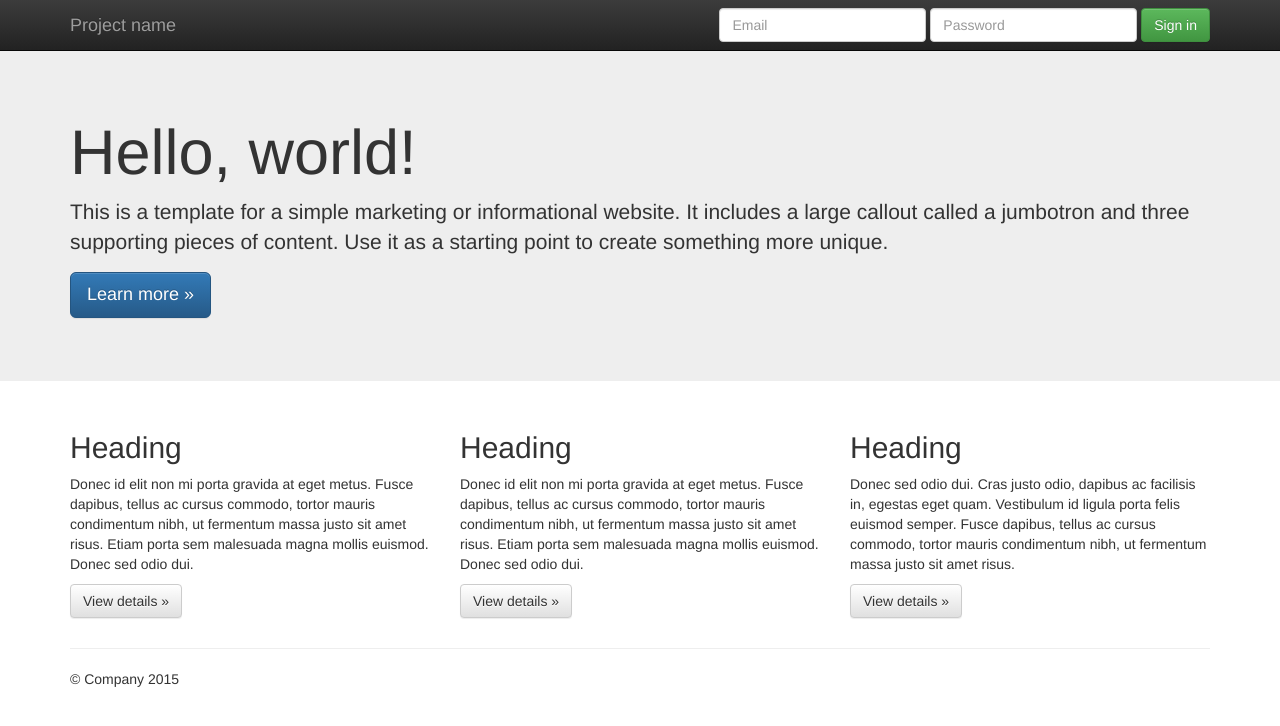
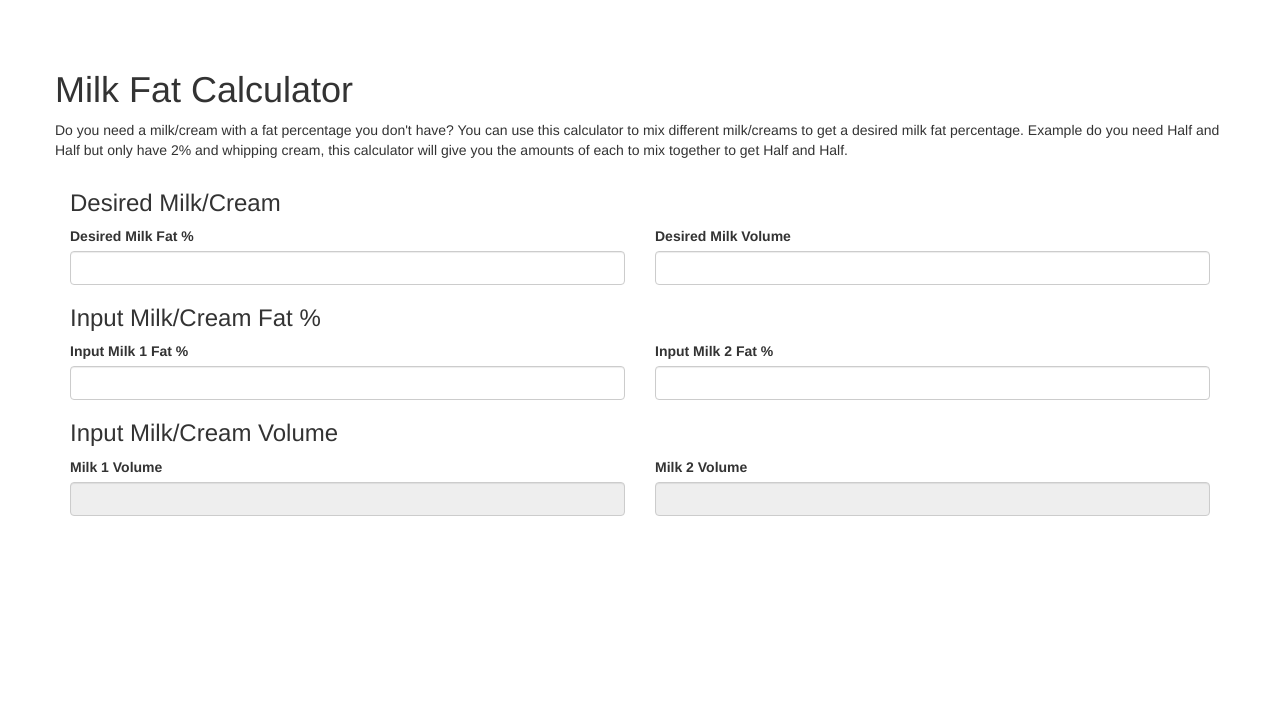
Before and after one commit to marksalemi/milk-fat-calculator, a plain HTML site: page index.html in a window 1280 px wide. Drawn offline with nearby package versions, Linux system fonts and the light colour scheme.

Commit message:
Updated UI

```diff
--- a/index.html
+++ b/index.html
@@ -1,8 +1,5 @@
 <!doctype html>
-<!--[if lt IE 7]>      <html class="no-js lt-ie9 lt-ie8 lt-ie7" lang=""> <![endif]-->
-<!--[if IE 7]>         <html class="no-js lt-ie9 lt-ie8" lang=""> <![endif]-->
-<!--[if IE 8]>         <html class="no-js lt-ie9" lang=""> <![endif]-->
-<!--[if gt IE 8]><!--> <html class="no-js" lang=""> <!--<![endif]-->
+
 <head>
     <meta charset="utf-8">
     <meta http-equiv="X-UA-Compatible" content="IE=edge,chrome=1">
@@ -10,7 +7,6 @@
     <meta name="description" content="">
     <meta name="viewport" content="width=device-width, initial-scale=1">
     <link rel="apple-touch-icon" href="apple-touch-icon.png">
-
     <link rel="stylesheet" href="css/bootstrap.min.css">
     <style>
         body {
@@ -20,77 +16,68 @@
   </style>
     <link rel="stylesheet" href="css/bootstrap-theme.min.css">
     <link rel="stylesheet" href="css/main.css">
-
     <script src="js/vendor/modernizr-2.8.3-respond-1.4.2.min.js"></script>
 </head>
+
 <body>
-        <!--[if lt IE 8]>
-            <p class="browserupgrade">You are using an <strong>outdated</strong> browser. Please <a href="http://browsehappy.com/">upgrade your browser</a> to improve your experience.</p>
-        <![endif]-->
-    <nav class="navbar navbar-inverse navbar-fixed-top" role="navigation">
     <div class="container">
-        <div class="navbar-header">
-          <button type="button" class="navbar-toggle collapsed" data-toggle="collapse" data-target="#navbar" aria-expanded="false" aria-controls="navbar">
-            <span class="sr-only">Toggle navigation</span>
-            <span class="icon-bar"></span>
-            <span class="icon-bar"></span>
-            <span class="icon-bar"></span>
-          </button>
-          <a class="navbar-brand" href="#">Project name</a>
+        <div class="row justify-content-center">
+            <h1>Milk Fat Calculator</h1>
+            <p>Do you need a milk/cream with a fat percentage you don't have? You can use this calculator to mix different milk/creams to get a desired milk fat percentage. Example do you need Half and Half but only have 2% and whipping cream, this calculator will give you the amounts of each to mix together to get Half and Half. </p>
+            <!--       <form>
+        <div class="mb-3">
+          <label for="desiredMilkFat" class="form-label">Desired Milk Fat %</label>
+          <input type="number" class="form-control" id="desiredMilkFat1" aria-describedby="desiredMilkFat">
         </div>
-        <div id="navbar" class="navbar-collapse collapse">
-          <form class="navbar-form navbar-right" role="form">
-            <div class="form-group">
-              <input type="text" placeholder="Email" class="form-control">
+        <div class="mb-3">
+          <label for="desiredMilkVolume" class="form-label">Desired Milk Volume</label>
+          <input type="number" class="form-control" id="desiredMilkVolume1" aria-describedby="desiredMilkVolume">
         </div>
-            <div class="form-group">
-              <input type="password" placeholder="Password" class="form-control">
+      </form> -->
         </div>
-            <button type="submit" class="btn btn-success">Sign in</button>
+        <form class="row g-3">
+            <div class="col-md-12">
+                <h3>Desired Milk/Cream</h3>
+            </div>
+            <div class="col-md-6">
+                <label for="desiredMilkFat" class="form-label">Desired Milk Fat %</label>
+                <input type="number" class="form-control" id="desiredMilkFat1" aria-describedby="desiredMilkFat">
+            </div>
+            <div class="col-md-6">
+                <label for="desiredMilkVolume" class="form-label">Desired Milk Volume</label>
+                <input type="number" class="form-control" id="desiredMilkVolume1" aria-describedby="desiredMilkVolume">
+            </div>
+            <div class="col-md-12">
+                <h3>Input Milk/Cream Fat %</h3>
+            </div>
+            <div class="col-md-6">
+                <label for="inputMilkFat1" class="form-label">Input Milk 1 Fat %</label>
+                <input type="number" class="form-control" id="inputMilkFat1" aria-describedby="inputMilkFat1">
+            </div>
+            <div class="col-md-6">
+                <label for="inputMilkFat2" class="form-label">Input Milk 2 Fat %</label>
+                <input type="number" class="form-control" id="inputMilkFat2" aria-describedby="inputMilkFat2">
+            </div>
+                        <div class="col-md-12">
+                <h3>Input Milk/Cream Volume</h3>
+            </div>
+            <div class="col-md-6">
+                <label for="inputMilkVolume1" class="form-label">Milk 1 Volume</label>
+                <input type="text" readonly class="form-control" id="inputMilkVolume1">
+            </div>
+            <div class="col-md-6">
+                <label for="inputMilkVolume2" class="form-label">Milk 2 Volume</label>
+                <input type="text" readonly class="form-control" id="inputMilkVolume2">
+            </div>
         </form>
-        </div><!--/.navbar-collapse -->
     </div>
-    </nav>
-
-    <!-- Main jumbotron for a primary marketing message or call to action -->
-    <div class="jumbotron">
-      <div class="container">
-        <h1>Hello, world!</h1>
-        <p>This is a template for a simple marketing or informational website. It includes a large callout called a jumbotron and three supporting pieces of content. Use it as a starting point to create something more unique.</p>
-        <p><a class="btn btn-primary btn-lg" href="#" role="button">Learn more &raquo;</a></p>
-      </div>
-    </div>
-
-    <div class="container">
-      <!-- Example row of columns -->
-      <div class="row">
-        <div class="col-md-4">
-          <h2>Heading</h2>
-          <p>Donec id elit non mi porta gravida at eget metus. Fusce dapibus, tellus ac cursus commodo, tortor mauris condimentum nibh, ut fermentum massa justo sit amet risus. Etiam porta sem malesuada magna mollis euismod. Donec sed odio dui. </p>
-          <p><a class="btn btn-default" href="#" role="button">View details &raquo;</a></p>
-        </div>
-        <div class="col-md-4">
-          <h2>Heading</h2>
-          <p>Donec id elit non mi porta gravida at eget metus. Fusce dapibus, tellus ac cursus commodo, tortor mauris condimentum nibh, ut fermentum massa justo sit amet risus. Etiam porta sem malesuada magna mollis euismod. Donec sed odio dui. </p>
-          <p><a class="btn btn-default" href="#" role="button">View details &raquo;</a></p>
-       </div>
-        <div class="col-md-4">
-          <h2>Heading</h2>
-          <p>Donec sed odio dui. Cras justo odio, dapibus ac facilisis in, egestas eget quam. Vestibulum id ligula porta felis euismod semper. Fusce dapibus, tellus ac cursus commodo, tortor mauris condimentum nibh, ut fermentum massa justo sit amet risus.</p>
-          <p><a class="btn btn-default" href="#" role="button">View details &raquo;</a></p>
-        </div>
-      </div>
-
-      <hr>
-
-      <footer>
-        <p>&copy; Company 2015</p>
-      </footer>
-    </div> <!-- /container -->        <script src="//ajax.googleapis.com/ajax/libs/jquery/1.11.2/jquery.min.js"></script>
-        <script>window.jQuery || document.write('<script src="js/vendor/jquery-1.11.2.min.js"><\/script>')</script>
-
+    <!-- /container -->
+    <script src="https://ajax.googleapis.com/ajax/libs/jquery/1.11.2/jquery.min.js"></script>
+    <script>
+    window.jQuery || document.write('<script src="js/vendor/jquery-1.11.2.min.js"><\/script>')
+    </script>
     <script src="js/vendor/bootstrap.min.js"></script>
-
     <script src="js/main.js"></script>
 </body>
+
 </html>
--- a/js/main.js
+++ b/js/main.js
@@ -1,6 +1,2 @@
 $(document).ready(function(){
-	alert("test");
-  $("button").click(function(){
-    $("p").hide();
-  });
 });
```
Lines whose indentation alone changed are shown as unchanged.
